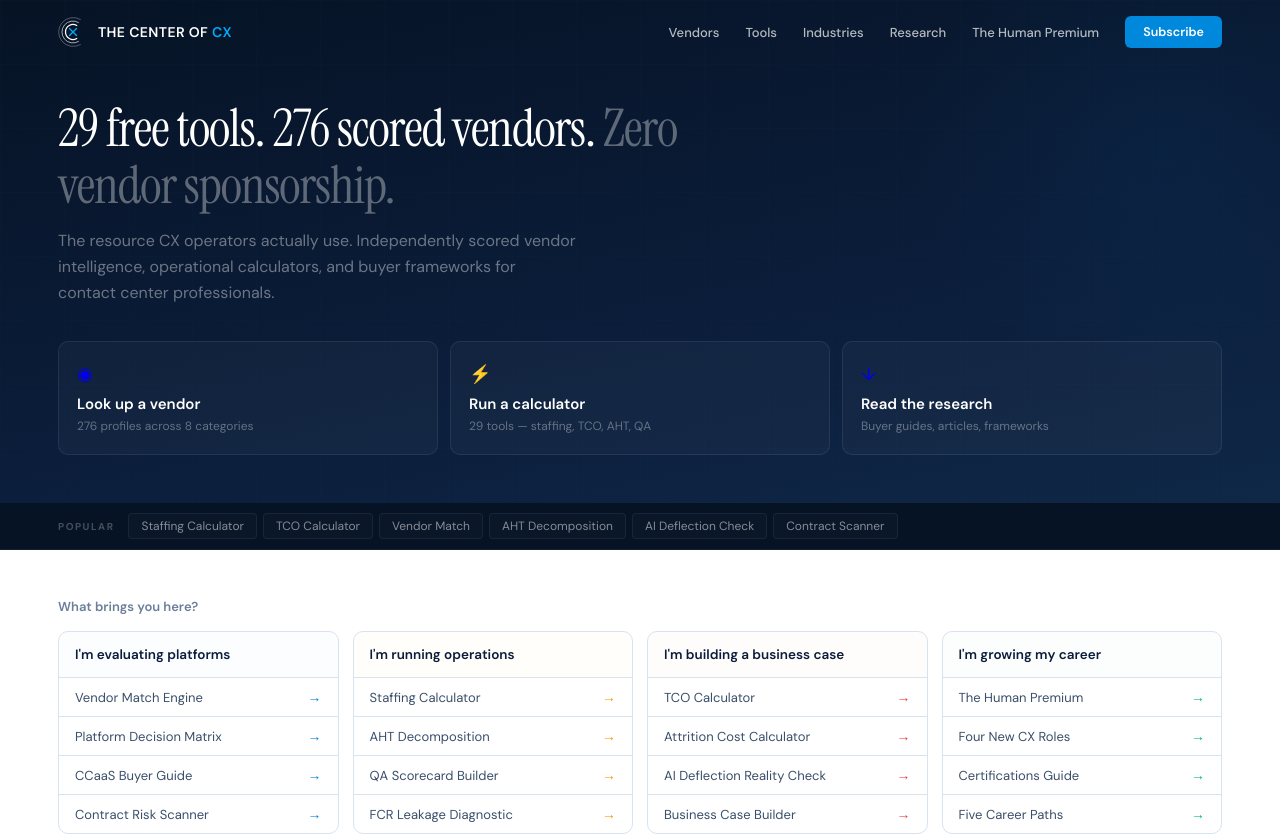
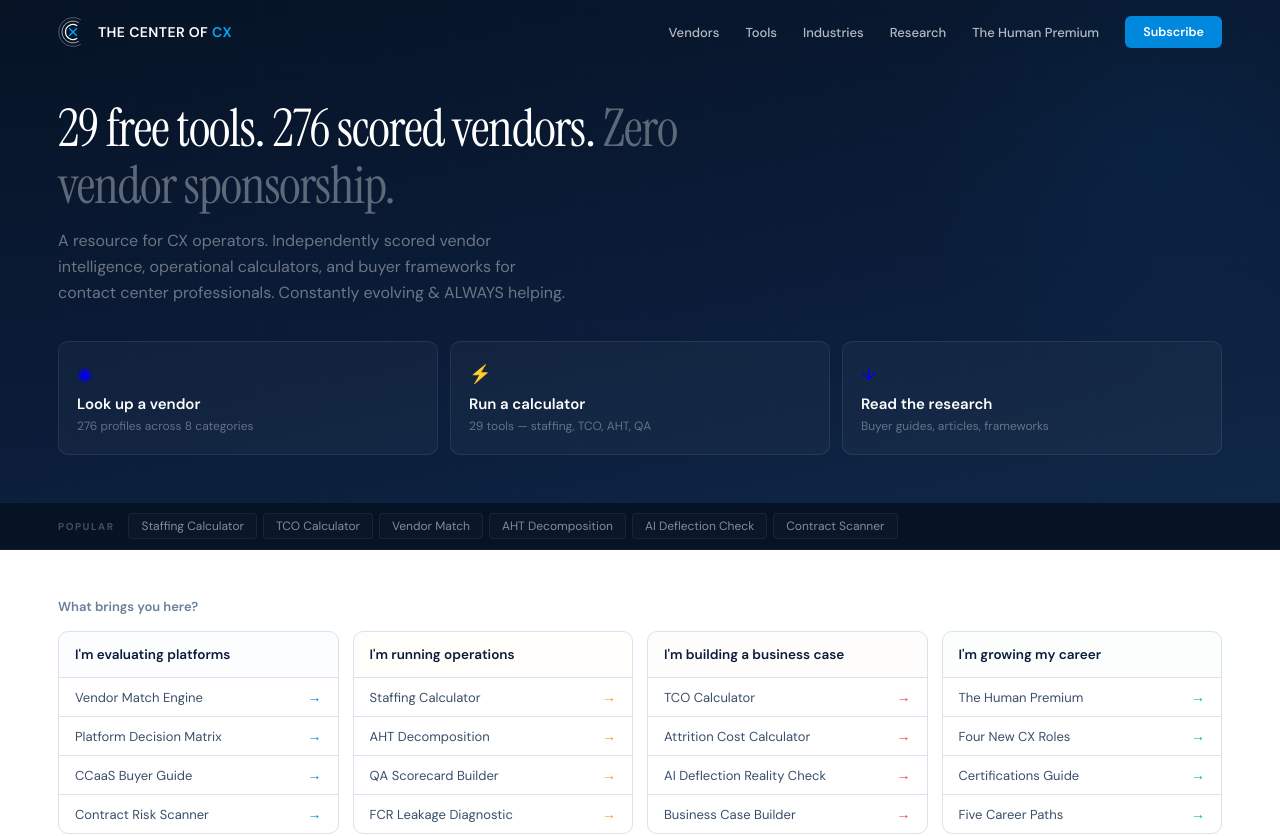
Before and after one commit to thomasbakerj-lgtm/CENTER-OF-CX, a React (Vite) app: page / in a window 1280 px wide. Shown: the top 836 px of the page. Built offline with nearby package versions, Linux system fonts and the light colour scheme.

Commit message:
Update Homepage.jsx

```diff
--- a/Homepage.jsx
+++ b/Homepage.jsx
@@ -122,7 +122,7 @@ function Hero() {
             <span style={{ color: "rgba(255,255,255,0.35)" }}>Zero vendor sponsorship.</span>
           </h1>
           <p style={{ fontSize: "clamp(14px, 1.5vw, 16px)", color: "rgba(255,255,255,0.4)", lineHeight: 1.6, maxWidth: 520 }}>
-            The resource CX operators actually use. Independently scored vendor intelligence, operational calculators, and buyer frameworks for contact center professionals.
+            A resource for CX operators. Independently scored vendor intelligence, operational calculators, and buyer frameworks for contact center professionals. Constantly evolving & ALWAYS helping.
           </p>
         </div>
 
```
